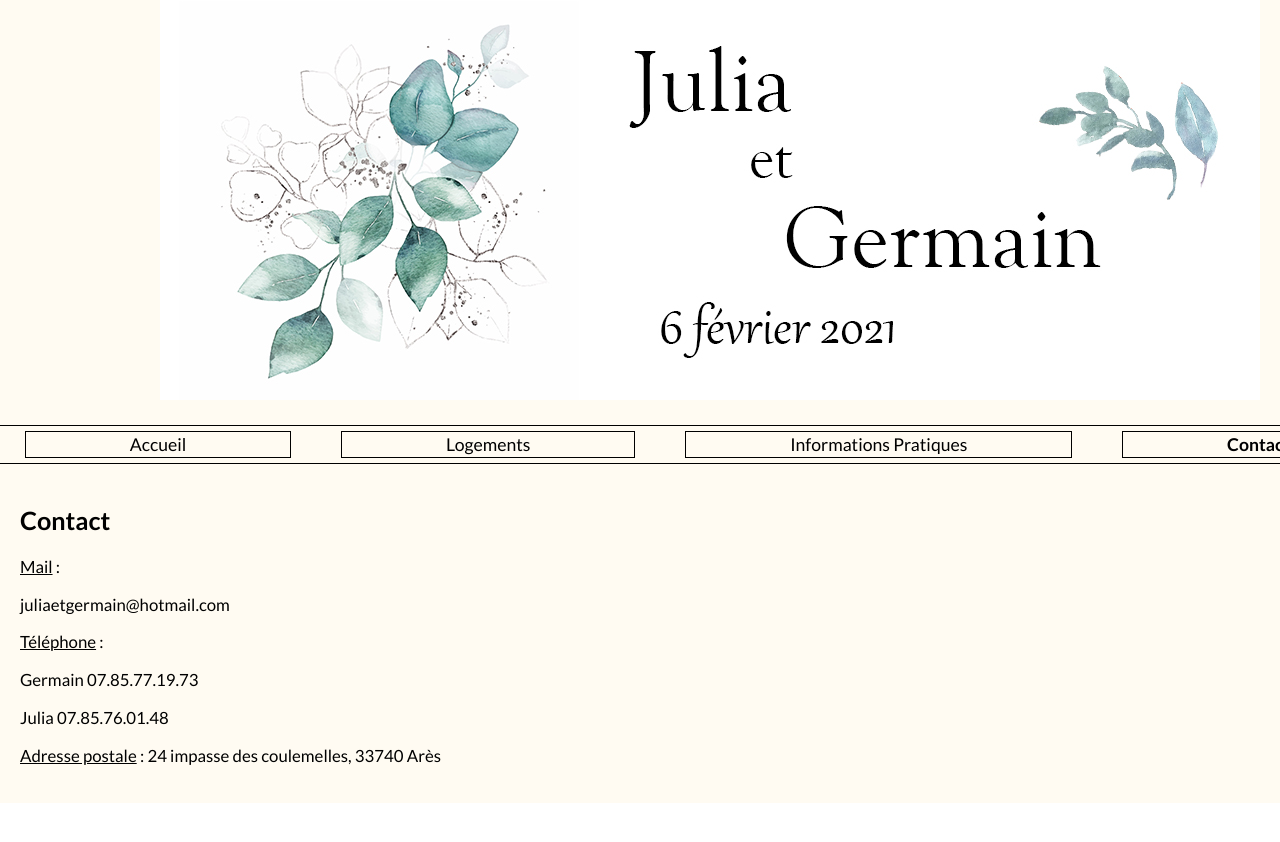
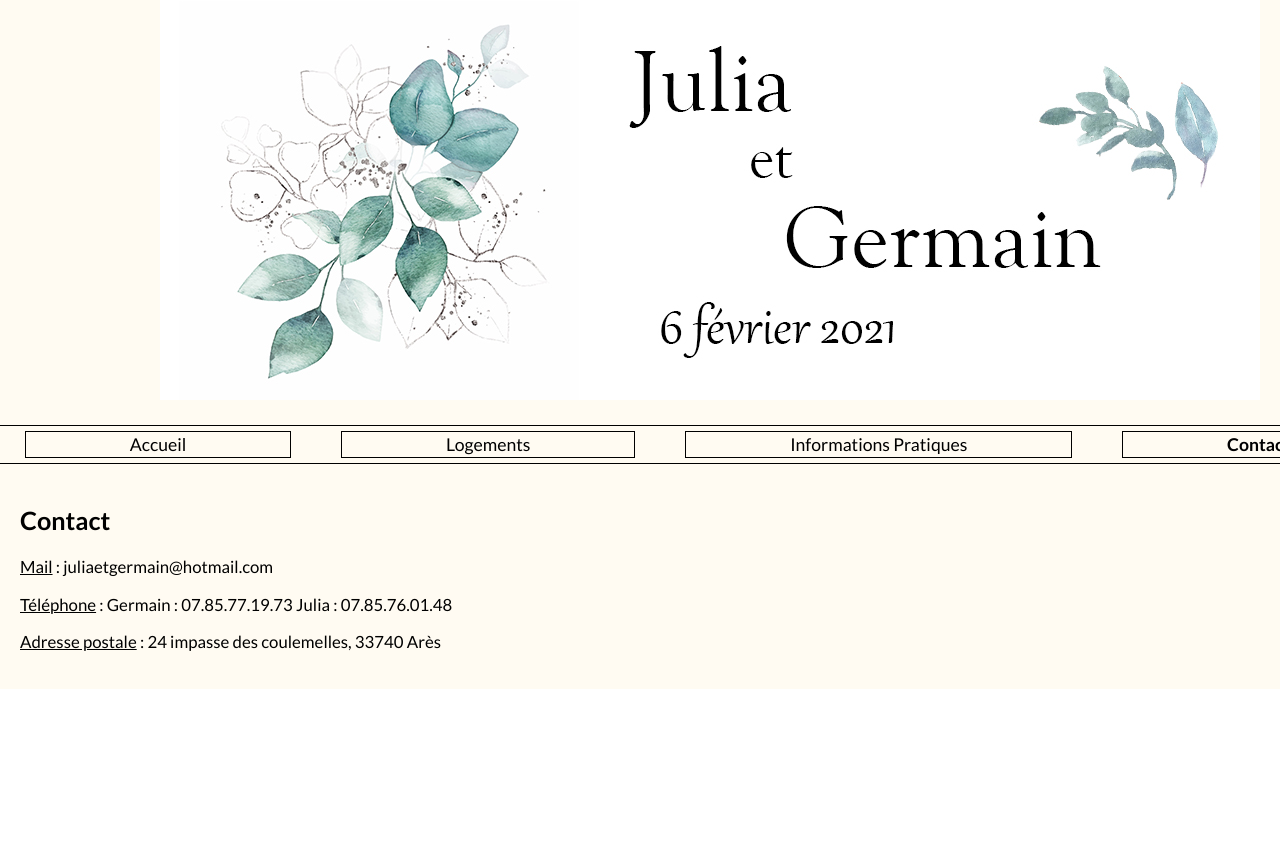
Before and after one commit to Germinal-A/Site-du-Mariage-de-Julia-et-Germain, a Jekyll site: the page built from contact.md, in a window 1280 px wide. Shown: the top 842 px of the page. Built offline with Jekyll 4.4.1, drawn with Linux system fonts in a browser that asks for light colours.

Commit message:
Update contact.md

```diff
--- a/contact.md
+++ b/contact.md
@@ -7,16 +7,17 @@ weight: 4
 ## {{page.title}}
 
 
-<u>Mail</u> :
+<p><u>Mail</u> :
 
 juliaetgermain@hotmail.com
-<br>
+</p>
 
-<u>Téléphone</u> :
+<p><u>Téléphone</u> :
 
-Germain 07.85.77.19.73
+Germain : 07.85.77.19.73
 
-Julia 07.85.76.01.48
-<br>
+Julia : 07.85.76.01.48
+</p>
 
-<u>Adresse postale</u> : 24 impasse des coulemelles, 33740 Arès
+<p><u>Adresse postale</u> : 24 impasse des coulemelles, 33740 Arès
+</p>
```
